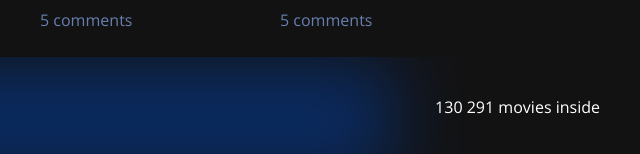
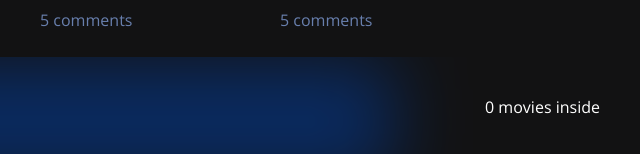
Before and after one commit to nikitanikolaev01081992/1469935-cinemaddict-14, a website with bundled scripts: page public/index.html in a window 1280 px wide. Shown: the part 1793-1947 px from the top of the page, 640-1280 px from the left. Built offline with nearby package versions, Linux system fonts and the light colour scheme.

Commit message:
Поправил вёрстку и компонент для footer__statistics

```diff
--- a/public/index.html
+++ b/public/index.html
@@ -28,6 +28,7 @@
 
     <footer class="footer">
       <section class="footer__logo logo logo--smaller">Cinemaddict</section>
+      <section class="footer__statistics"></section>
     </footer>
 
     <script src="./bundle.js"></script>
--- a/src/main.js
+++ b/src/main.js
@@ -15,6 +15,7 @@ const HEADER_NODE = getNode('.header');
 const MAIN_NODE = getNode('.main');
 const FILMS_NODE = getNode('.films');
 const FOOTER_NODE = getNode('.footer');
+const FOOTER__STATISTICS = getNode('.footer__statistics');
 
 // ---------------------------------------------------------
 // отрисовка компонентов
@@ -42,7 +43,7 @@ render(FILMS_NODE, getFilmsListComponent(true, 'TOP_RATED'));
 render(FILMS_NODE, getFilmsListComponent(true, 'MOST_COMMENTED'));
 
 // общее количество фильмов
-render(FOOTER_NODE, getTotalFilmsNumComponent());
+render(FOOTER__STATISTICS, getTotalFilmsNumComponent());
 
 // детальная информация о фильме
 render(FOOTER_NODE, getFilmDetailsComponent(), 'afterend');
--- a/src/view/totalFilmsNum.js
+++ b/src/view/totalFilmsNum.js
@@ -1,5 +1,5 @@
 export const getTotalFilmsNumComponent = () => {
-  return `<section class="footer__statistics">
-    <p>130 291 movies inside</p>
-  </section>`;
+  return `
+    <p>0 movies inside</p>
+  `;
 };
```
